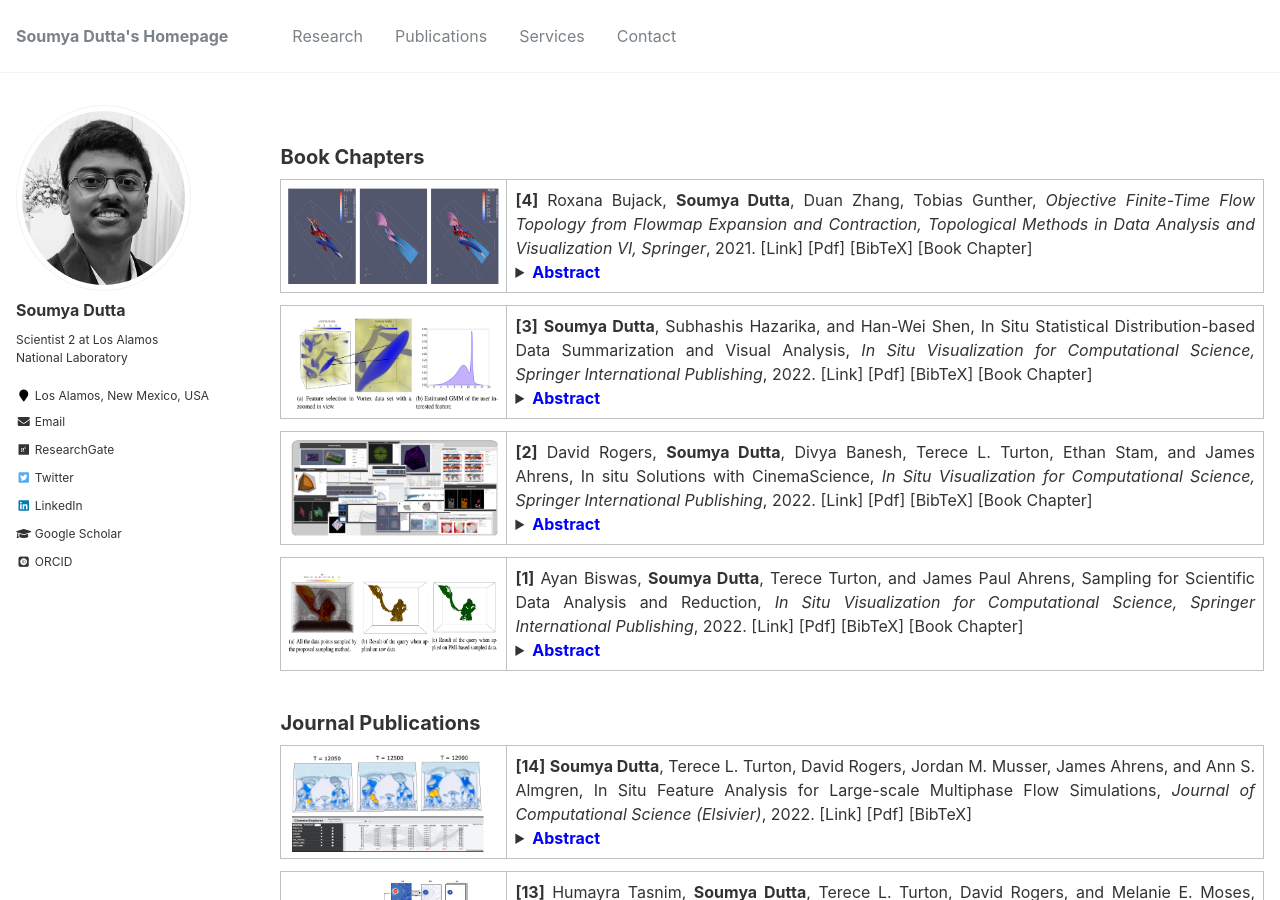
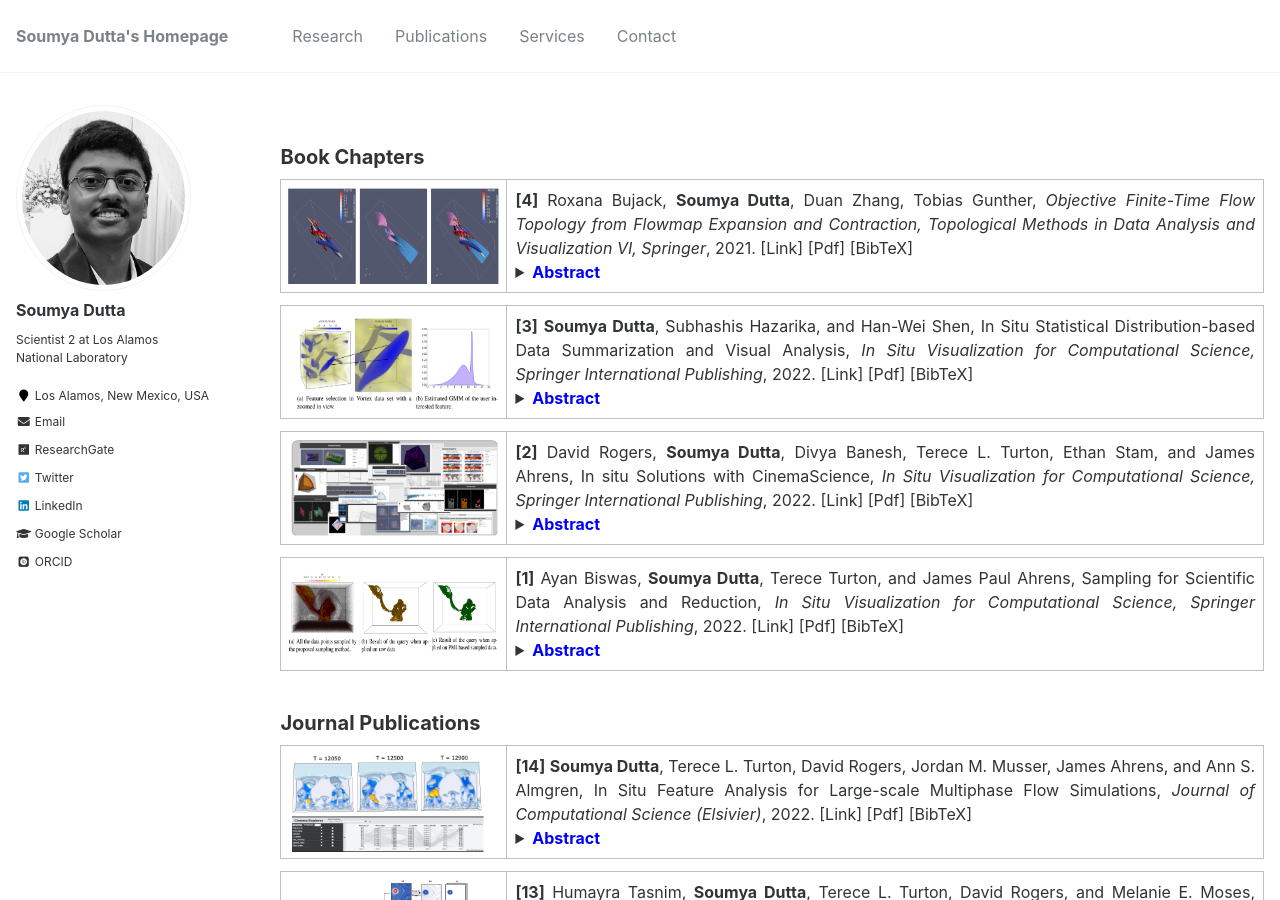
Before and after one commit to soumyadutta-cse/soumyadutta-cse.github.io, a Jekyll site: the page built from _pages/publications.md, in a window 1280 px wide and 900 px high. Built offline with Jekyll 4.4.1, drawn with Linux system fonts in a browser that asks for light colours; some web fonts are replaced.

Commit message:
minor changes

```diff
--- a/_pages/publications.md
+++ b/_pages/publications.md
@@ -12,7 +12,7 @@ author_profile: true
    <tr width="100%;">
       <td width="23%;" valign="top">
       <img style="height:100px" src="/images/topology_chapter.png"/> </td>
-      <td width="100%;" style="font-size:12pt;" align="justify" valign="top"> <strong>[4]</strong> Roxana Bujack, <b>Soumya Dutta</b>, Duan Zhang, Tobias Gunther, <em>Objective Finite-Time Flow Topology from Flowmap Expansion and Contraction, Topological Methods in Data Analysis and Visualization VI, Springer</em>, 2021. [Link] [Pdf] [BibTeX] [Book Chapter]
+      <td width="100%;" style="font-size:12pt;" align="justify" valign="top"> <strong>[4]</strong> Roxana Bujack, <b>Soumya Dutta</b>, Duan Zhang, Tobias Gunther, <em>Objective Finite-Time Flow Topology from Flowmap Expansion and Contraction, Topological Methods in Data Analysis and Visualization VI, Springer</em>, 2021. [Link] [Pdf] [BibTeX]
       <details>
         <summary><b><span style="color:blue">Abstract</span></b></summary>
         <p>
@@ -27,7 +27,7 @@ author_profile: true
    <tr width="100%;">
       <td width="23%;" valign="top">
       <img style="height:100px" src="/images/insitu_dist_book_chapter.png"/> </td>
-      <td width="100%;" style="font-size:12pt;" align="justify" valign="top"> <strong>[3]</strong> <b>Soumya Dutta</b>, Subhashis Hazarika, and Han-Wei Shen, In Situ Statistical Distribution-based Data Summarization and Visual Analysis, <em>In Situ Visualization for Computational Science, Springer International Publishing</em>, 2022. [Link] [Pdf] [BibTeX] [Book Chapter]
+      <td width="100%;" style="font-size:12pt;" align="justify" valign="top"> <strong>[3]</strong> <b>Soumya Dutta</b>, Subhashis Hazarika, and Han-Wei Shen, In Situ Statistical Distribution-based Data Summarization and Visual Analysis, <em>In Situ Visualization for Computational Science, Springer International Publishing</em>, 2022. [Link] [Pdf] [BibTeX]
       <details>
         <summary><b><span style="color:blue">Abstract</span></b></summary>
         <p>
@@ -41,7 +41,7 @@ author_profile: true
    <tr width="100%;">
       <td width="23%;" valign="top">
       <img style="height:100px" src="/images/cinema_chapter.png"/> </td>
-      <td width="100%;" style="font-size:12pt;" align="justify" valign="top"> <strong>[2]</strong> David Rogers, <b>Soumya Dutta</b>, Divya Banesh, Terece L. Turton, Ethan Stam, and James Ahrens, In situ Solutions with CinemaScience, <em>In Situ Visualization for Computational Science, Springer International Publishing</em>, 2022. [Link] [Pdf] [BibTeX] [Book Chapter]
+      <td width="100%;" style="font-size:12pt;" align="justify" valign="top"> <strong>[2]</strong> David Rogers, <b>Soumya Dutta</b>, Divya Banesh, Terece L. Turton, Ethan Stam, and James Ahrens, In situ Solutions with CinemaScience, <em>In Situ Visualization for Computational Science, Springer International Publishing</em>, 2022. [Link] [Pdf] [BibTeX]
       <details>
         <summary><b><span style="color:blue">Abstract</span></b></summary>
         <p>
@@ -56,7 +56,7 @@ author_profile: true
    <tr width="100%;">
       <td width="23%;" valign="top">
       <img style="height:100px" src="/images/sampling_chapter.png"/> </td>
-      <td width="100%;" style="font-size:12pt;" align="justify" valign="top"> <strong>[1]</strong> Ayan Biswas, <b>Soumya Dutta</b>, Terece Turton, and James Paul Ahrens, Sampling for Scientific Data Analysis and Reduction, <em>In Situ Visualization for Computational Science, Springer International Publishing</em>, 2022. [Link] [Pdf] [BibTeX] [Book Chapter]
+      <td width="100%;" style="font-size:12pt;" align="justify" valign="top"> <strong>[1]</strong> Ayan Biswas, <b>Soumya Dutta</b>, Terece Turton, and James Paul Ahrens, Sampling for Scientific Data Analysis and Reduction, <em>In Situ Visualization for Computational Science, Springer International Publishing</em>, 2022. [Link] [Pdf] [BibTeX]
       <details>
         <summary><b><span style="color:blue">Abstract</span></b></summary>
         <p>
```
